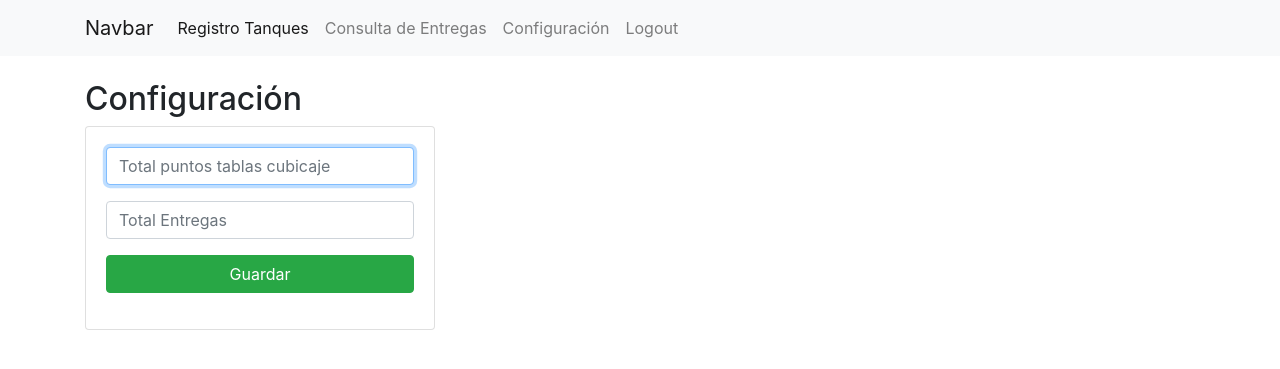
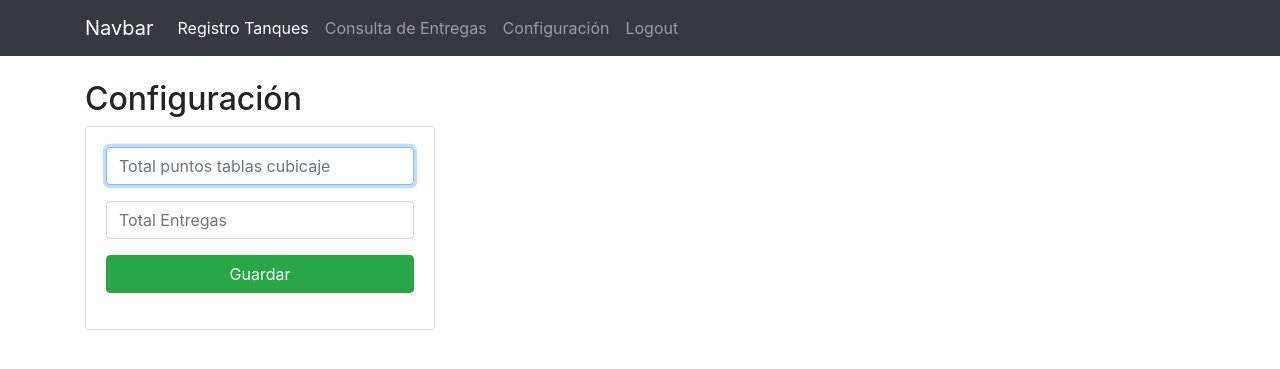
Before and after one commit to AldoQuintal/super-guacamole, a Django app: page /configuracion/ in a window 1280 px wide. Shown: the top 369 px of the page. Run offline with Django 5.2, Linux system fonts and the light colour scheme; the visitor is signed in with stand-in values (Sample User, id 1); data that the repository does not hold is empty.

Commit message:
d-flex justify-content-end

```diff
--- a/Tanques/templates/base.html
+++ b/Tanques/templates/base.html
@@ -12,14 +12,14 @@
     <link rel="stylesheet" href="{% static 'css/gestionTanques.css' %}">
 </head>
 <body>
-  <nav class="navbar navbar-expand-lg navbar-light bg-light">
+  <nav class="navbar navbar-expand-lg navbar-dark bg-dark">
     <div class="container">
       <a class="navbar-brand" href="#">Navbar</a>
     <button class="navbar-toggler" type="button" data-toggle="collapse" data-target="#navbarNav" aria-controls="navbarNav" aria-expanded="false" aria-label="Toggle navigation">
       <span class="navbar-toggler-icon"></span>
     </button>
     <div class="collapse navbar-collapse" id="navbarNav">
-      <ul class="navbar-nav ms-auto">
+      <ul class="navbar-nav d-flex justify-content-end">
 
                 {% if user.is_authenticated %}
                 <li class="nav-item active">
```
